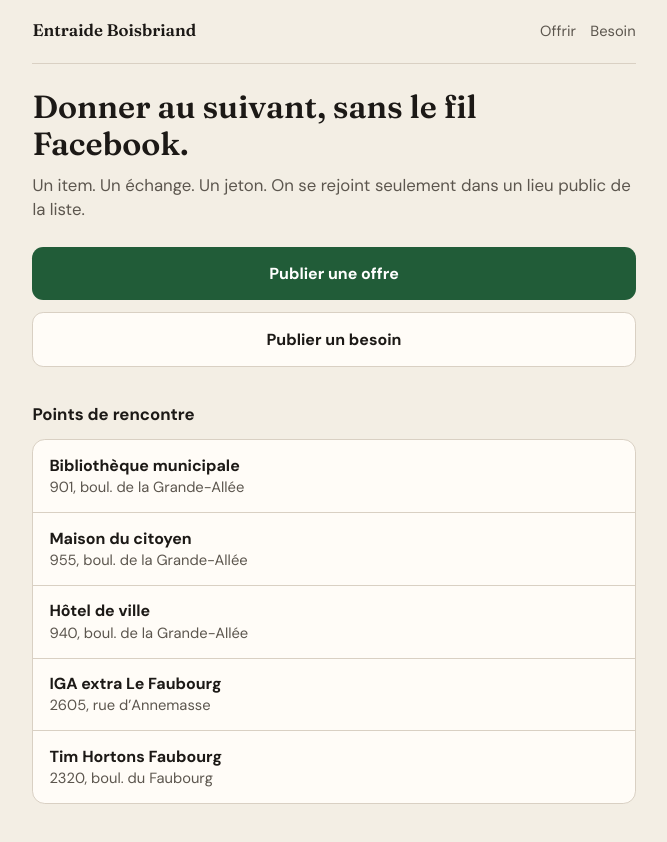
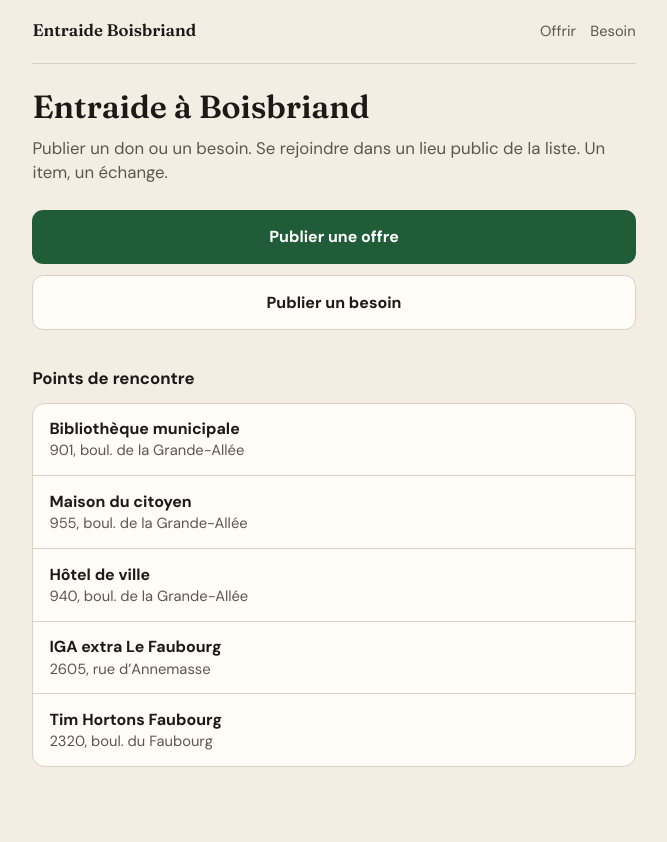
Before and after one commit to AlexyaSnow/boisbriand-entraide, a Next.js app: page / in a window 1280 px wide. Shown: the top 842 px of the page, without its empty margins (306-973 px from the left). Built offline with nearby package versions, Linux system fonts and the light colour scheme.

Commit message:
copy: accueil sans mention de Facebook

```diff
--- a/app/layout.tsx
+++ b/app/layout.tsx
@@ -11,7 +11,8 @@ const serif = Fraunces({
 
 export const metadata: Metadata = {
   title: "Entraide Boisbriand",
-  description: "Donner et recevoir sans le chaos des groupes Facebook.",
+  description:
+    "Publier un don ou un besoin et se rejoindre dans un lieu public à Boisbriand.",
 };
 
 export default function RootLayout({
--- a/app/page.tsx
+++ b/app/page.tsx
@@ -4,10 +4,10 @@ import { POINTS_AUTORISES } from "@/src/domain/points";
 export default function Accueil() {
   return (
     <main>
-      <h1>Donner au suivant, sans le fil Facebook.</h1>
+      <h1>Entraide à Boisbriand</h1>
       <p className="lede">
-        Un item. Un échange. Un jeton. On se rejoint seulement dans un lieu
-        public de la liste.
+        Publier un don ou un besoin. Se rejoindre dans un lieu public de la
+        liste. Un item, un échange.
       </p>
       <div className="actions">
         <Link className="btn btn-primary" href="/offre">
```
